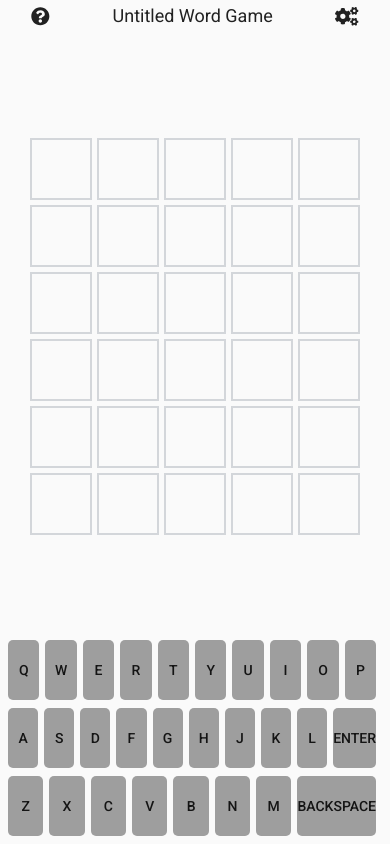
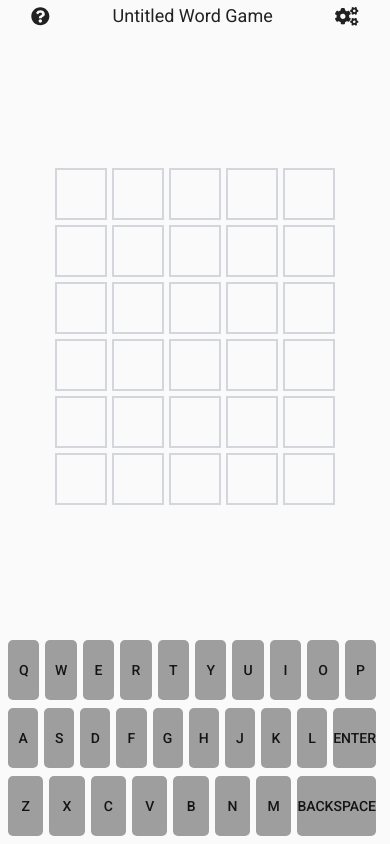
Before and after one commit to Schwenke/letterflash, an Angular app: page / in a window 390 px wide. Built offline with nearby package versions, Linux system fonts and the light colour scheme.

Commit message:
Responsive updates for width
Trying to better accommodate 7 letter words in small screens.

Updated classes to not apply incorrectly sometimes.

Removed more bold fonts.

Updated commit animation on gameboard.

Updated colors on gameboard. Committed letters are now darker.

```diff
--- a/src/app/app.component.scss
+++ b/src/app/app.component.scss
@@ -39,14 +39,21 @@
 }
 
 .game {
+    display: flex;
+    flex-direction: column;
+    width: 100%;
+    max-width: 600px;
+    margin: 0 auto;
     height: 100vh; /* Use vh as a fallback for browsers that do not support Custom Properties */
     height: calc(var(--vh, 1vh) * 100);
+}
 
-    margin: 0vh auto;
-    max-width: 600px;
+.game-board {
     display: flex;
-    flex-direction: column;
-    justify-content: space-between;
+    justify-content: center;
+    align-items: center;
+    flex-grow: 1;
+    overflow: hidden;
 }
 
 .game-header {
@@ -69,10 +76,6 @@
     cursor: pointer;
 }
 
-.game-board {
-    align-self: center;
-}
-
 .game-keyboard {
     display: block;
     margin: 0 8px;
--- a/src/app/components/game-board/game-board.component.html
+++ b/src/app/components/game-board/game-board.component.html
@@ -1,16 +1,18 @@
 <div class="container">
-    <table class="game-board">
-        <tr *ngFor="let word of boardState.words">
-            <td
-                [ngClass]="{
+    <div class="game-board">
+        <div class="board-row" *ngFor="let word of boardState.words">
+            <div class="word-row">
+                <div [ngClass]="{
                     'darkMode': options.darkMode,
                     'letter--empty': !letter.committed && letter.letter.length === 0,
                     'letter--pending': !letter.committed && letter.letter.length > 0,
+                    'letter--miss': letter.committed && !(letter.partial || letter.perfect),
                     'letter--perfect': letter.perfect,
-                    'letter--partial': letter.partial,
-                    'letter--committed': letter.committed}" *ngFor="let letter of word.letters">
-                {{letter.letter}}
-            </td>
-        </tr>
-    </table>
+                    'letter--partial': letter.partial
+                }" *ngFor="let letter of word.letters">
+                        {{letter.letter}}
+                </div>
+            </div>
+        </div>
+    </div>
 </div>
--- a/src/app/components/game-board/game-board.component.scss
+++ b/src/app/components/game-board/game-board.component.scss
@@ -15,23 +15,58 @@
 @keyframes animateCommit {
     from {
         opacity: 0;
+        filter: brightness(40%);
     }
 
     to {
         opacity: 1;
+        filter: brightness(90%);
     }
 }
 
+.container {
+    width: 600px;
+}
+
 .game-board {
-    border-spacing: 5px;
+    display: flex;
+    flex-direction: column;
+    justify-content: center;
+    align-items: center;
+    gap: 5px;
+}
+
+.board-row {
+    display: block;
+    width: 100%;
+    height: 100%;
+}
+
+.word-row {
+    display: flex;
+    flex-direction: row;
+    justify-content: center;
+    align-items: center;
+    width: 100%;
+    height: 100%;
+    gap: 5px;
+}
+
+.letter-committed {
+    transition: background-color 1s ease-in;
+    transition: border 1s ease-in;
+    color: mat.get-color-from-palette($primary, 'lighter');
 }
 
 .letter {
-    width: 3.5rem;
-    height: 3.5rem;
     font-size: xx-large;
-    text-align: center;
     user-select: none;
+    display: flex;
+    flex: 1;
+    justify-content: center;
+    align-items: center;
+    height: 4rem;
+    max-width: 4rem;
 
     &--empty {
         @extend .letter;
@@ -52,58 +87,80 @@
         }
     }
 
-    &--committed {
+    &--miss {
         @extend .letter;
-        color: white;
+        @extend .letter-committed;
         background-color: mat.get-color-from-palette($primary, 'darker');
         border: 2px solid mat.get-color-from-palette($primary, 'darker');
-        transition: background-color 1s ease-in;
-        transition: border 1s ease-in;
+
+        &.darkMode {
+            background-color: #4b4b4e;
+            border: 2px solid #4b4b4e;
+        }
     }
 
     &--perfect {
         @extend .letter;
-        color: white;
+        @extend .letter-committed;
         background-color: mat.get-color-from-palette($perfect, 'darker');
         border: 2px solid mat.get-color-from-palette($perfect, 'darker');
-        transition: background-color 1s ease-in;
-        transition: border 1s ease-in;
     }
 
     &--partial {
         @extend .letter;
-        color: white;
+        @extend .letter-committed;
         background-color: mat.get-color-from-palette($partial, 'darker');
         border: 2px solid mat.get-color-from-palette($partial, 'darker');
-        transition: background-color 1s ease-in;
-        transition: border 1s ease-in;
     }
 }
 
-.letter--committed:nth-child(1) {
+.letter-committed:nth-child(1) {
     animation: animateCommit .6s linear 0s;
 }
 
-.letter--committed:nth-child(2) {
+.letter-committed:nth-child(2) {
     animation: animateCommit .6s linear 0.1s;
 }
 
-.letter--committed:nth-child(3) {
+.letter-committed:nth-child(3) {
     animation: animateCommit .6s linear 0.2s;
 }
 
-.letter--committed:nth-child(4) {
+.letter-committed:nth-child(4) {
     animation: animateCommit .6s linear 0.3s;
 }
 
-.letter--committed:nth-child(5) {
+.letter-committed:nth-child(5) {
     animation: animateCommit .6s linear 0.4s;
 }
 
-.letter--committed:nth-child(6) {
+.letter-committed:nth-child(6) {
     animation: animateCommit .6s linear .5s;
 }
 
-.letter--committed:nth-child(7) {
+.letter-committed:nth-child(7) {
     animation: animateCommit .6s linear .6s;
 }
+
+@media only screen and (max-width: 500px) {
+    .letter {
+        height: 3rem;
+        max-width: 3rem;
+    }
+}
+
+@media only screen and (max-height: 700px) {
+    .letter {
+        height: 3rem;
+        max-width: 3rem;
+        font-size: x-large;
+    }
+}
+
+@media only screen and (max-height: 600px) {
+    .letter {
+        height: 2.5rem;
+        max-width: 2.5rem;
+        font-size: large;
+    }
+}
--- a/src/app/components/history/history.component.scss
+++ b/src/app/components/history/history.component.scss
@@ -19,7 +19,6 @@
 
 .history-header-cell {
     @extend .cell;
-    font-weight: bold;
 }
 
 .history-cell {
```
